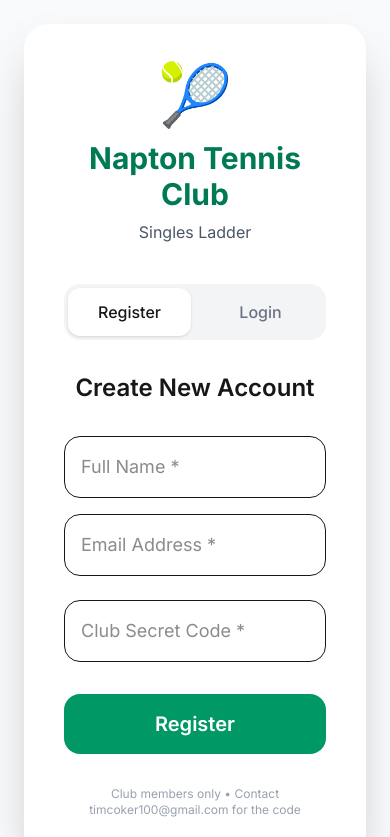
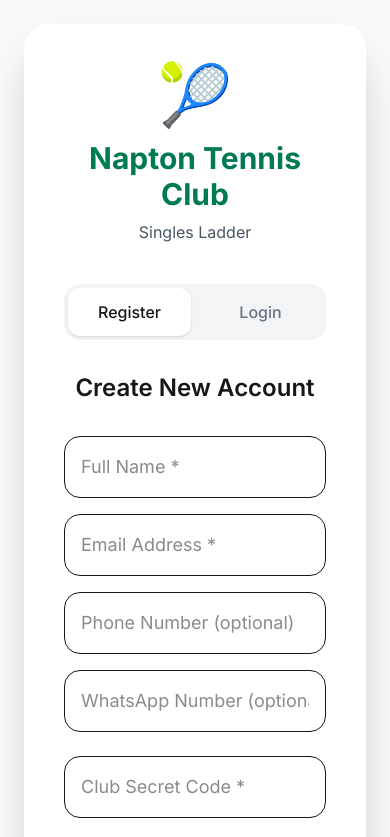
Before and after one commit to timcoker100-prog/napton-tennis-ladder, a Next.js app: page / in a window 390 px wide. Shown: the top 837 px of the page. Built offline with nearby package versions, Linux system fonts and the light colour scheme.

Commit message:
Added optional phone & whatsapp on registration

```diff
--- a/app/login/page.tsx
+++ b/app/login/page.tsx
@@ -8,6 +8,8 @@ export default function LoginPage() {
   const router = useRouter();
   const [name, setName] = useState("");
   const [email, setEmail] = useState("");
+  const [phone, setPhone] = useState("");
+  const [whatsapp, setWhatsapp] = useState("");
   const [secretCode, setSecretCode] = useState("");
   const [error, setError] = useState("");
   const [isRegisterMode, setIsRegisterMode] = useState(true);
@@ -35,8 +37,8 @@ export default function LoginPage() {
       id: Date.now().toString(),
       name: playerName,
       email: trimmedEmail,
-      phone: "",
-      whatsapp: "",
+      phone: phone.trim(),
+      whatsapp: whatsapp.trim(),
       contactConsent: true,
       points: 0,
       gamesWon: 0,
@@ -76,7 +78,11 @@ export default function LoginPage() {
           <input type="text" placeholder="Full Name *" value={name} onChange={(e) => setName(e.target.value)} className="w-full p-4 border rounded-2xl mb-4 text-lg" />
         )}
 
-        <input type="email" placeholder="Email Address *" value={email} onChange={(e) => setEmail(e.target.value)} className="w-full p-4 border rounded-2xl mb-6 text-lg" />
+        <input type="email" placeholder="Email Address *" value={email} onChange={(e) => setEmail(e.target.value)} className="w-full p-4 border rounded-2xl mb-4 text-lg" />
+
+        <input type="tel" placeholder="Phone Number (optional)" value={phone} onChange={(e) => setPhone(e.target.value)} className="w-full p-4 border rounded-2xl mb-4 text-lg" />
+
+        <input type="text" placeholder="WhatsApp Number (optional)" value={whatsapp} onChange={(e) => setWhatsapp(e.target.value)} className="w-full p-4 border rounded-2xl mb-6 text-lg" />
 
         <input type="text" placeholder="Club Secret Code *" value={secretCode} onChange={(e) => setSecretCode(e.target.value.toUpperCase())} className="w-full p-4 border rounded-2xl mb-8 text-lg" />
 
```
